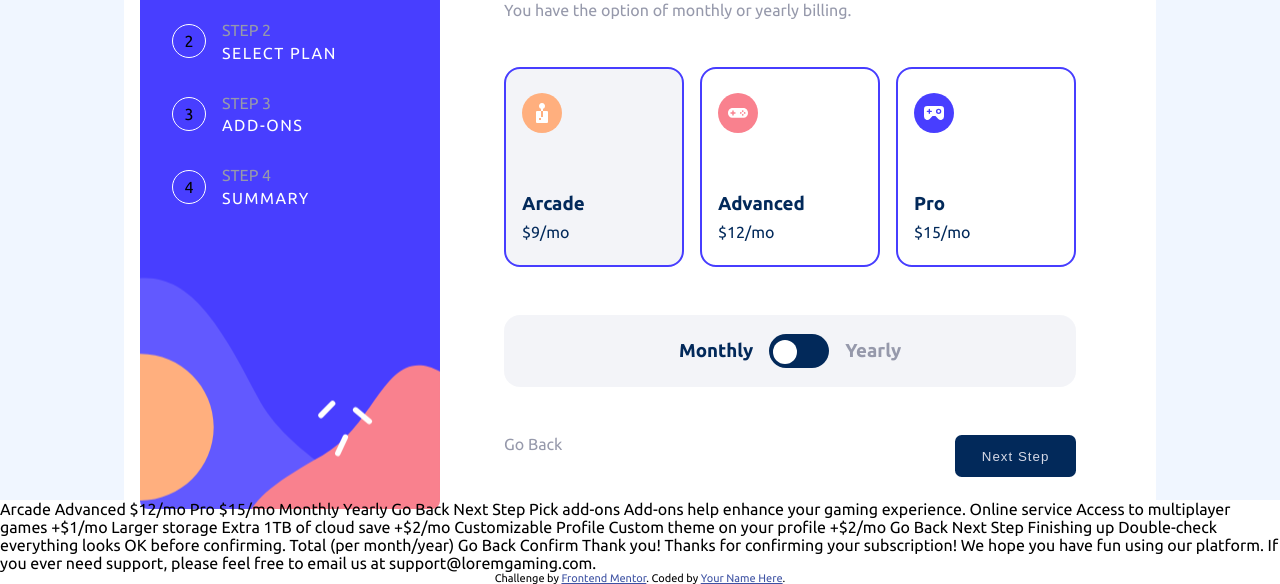
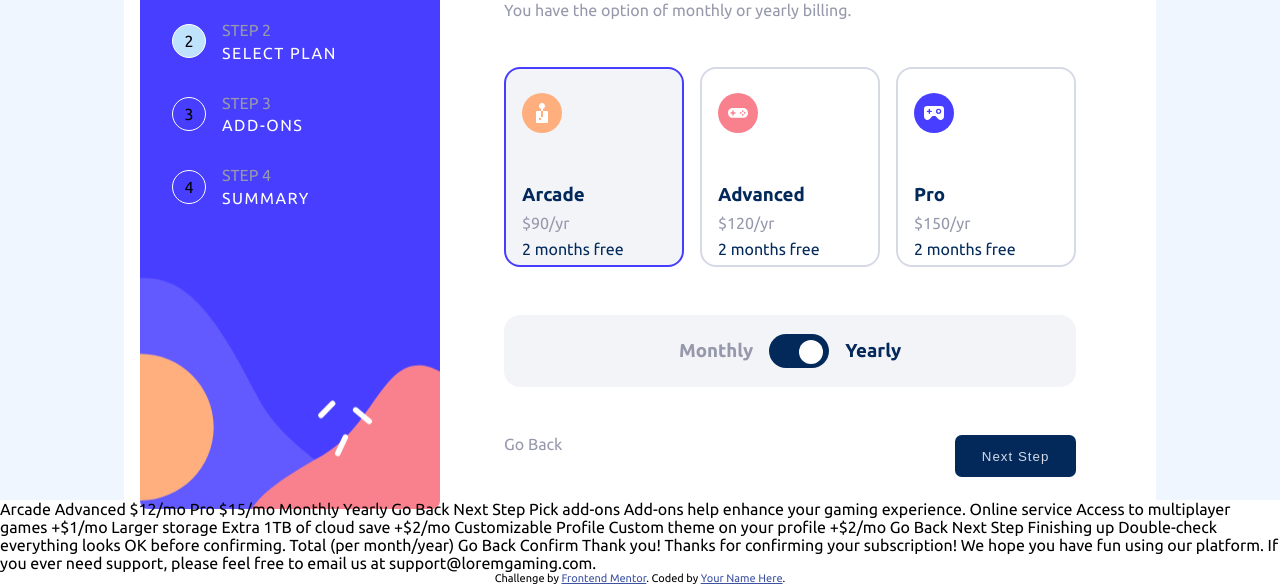
Before and after one commit to nikolasdevs/multi-step-form, a plain HTML site: page index.html in a window 1280 px wide. Shown: the part 300-884 px from the top of the page. Drawn offline with Linux system fonts and the light colour scheme.

Commit message:
step 2 yearly completed

```diff
--- a/index.html
+++ b/index.html
@@ -52,7 +52,7 @@
             </div>
           </div>
           <div class="step">
-            <div class="num">
+            <div class="num two">
               <p>2</p>
             </div>
             <div class="info">
@@ -65,7 +65,7 @@
             </div>
           </div>
           <div class="step">
-            <div class="num">
+            <div class="num three">
               <p>3</p>
             </div>
             <div class="info">
@@ -78,7 +78,7 @@
             </div>
           </div>
           <div class="step">
-            <div class="num">
+            <div class="num four">
               <p>4</p>
             </div>
             <div class="info">
@@ -139,7 +139,7 @@
               <p>You have the option of monthly or yearly billing.</p>
             </div>
           </div>
-          <div class="options">
+          <div class="options monthly">
             <div class="option-box">
               <div class="option-box-top">
                 <img src="./assets/images/icon-arcade.svg" alt="" />
@@ -174,13 +174,57 @@
               </div>
             </div>
           </div>
+          <div class="options yearly">
+            <div class="option-box">
+              <div class="option-box-top">
+                <img src="./assets/images/icon-arcade.svg" alt="" />
+              </div>
+              <div class="option-box-bottom">
+                <div class="arcade-txt"><h3>Arcade</h3></div>
+                <div class="price">
+                  <p>$90/yr</p>
+                </div>
+                <div class="free">
+                  <p>2 months free</p>
+                </div>
+              </div>
+            </div>
+            <div class="option-box">
+              <div class="option-box-top">
+                <img src="./assets/images/icon-advanced.svg" alt="" />
+              </div>
+              <div class="option-box-bottom">
+                <div class="arcade-txt"><h3>Advanced</h3></div>
+                <div class="price">
+                  <p>$120/yr</p>
+                </div>
+                <div class="free">
+                  <p>2 months free</p>
+                </div>
+              </div>
+            </div>
+            <div class="option-box">
+              <div class="option-box-top">
+                <img src="./assets/images/icon-pro.svg" alt="" />
+              </div>
+              <div class="option-box-bottom">
+                <div class="arcade-txt"><h3>Pro</h3></div>
+                <div class="price">
+                  <p>$150/yr</p>
+                </div>
+                <div class="free">
+                  <p>2 months free</p>
+                </div>
+              </div>
+            </div>
+          </div>
           <div class="switch-box">
             <div class="monthly-switch">
               <h3>Monthly</h3>
             </div>
-            <label class="switch" for="">
+            <label class="month-switch year-switch" for="">
               <input type="checkbox" />
-              <span class="slider"></span>
+              <span class="month-slider year-slider"></span>
             </label>
             <div class="yearly-switch">
               <h3>Yearly</h3>
--- a/style.css
+++ b/style.css
@@ -68,6 +68,7 @@ aside {
   justify-content: center;
   border-radius: 50%;
   padding: 1em;
+  cursor: pointer;
 }
 
 .one {
@@ -97,6 +98,7 @@ aside {
 .bottom p {
   color: var(--White);
   letter-spacing: 1.5px;
+  cursor: pointer;
 }
 
 .main {
@@ -176,7 +178,6 @@ input::placeholder {
   align-items: center;
   justify-content: end;
   margin-top: 5em;
-  background-color: aqua;
 }
 button {
   padding: 1em 2em;
@@ -192,6 +193,13 @@ button {
 .step2 {
   display: flex;
   flex-direction: column;
+}
+
+.one {
+  background-color: transparent;
+}
+.two {
+  background-color: var(--Light-blue);
 }
 
 .options {
@@ -212,12 +220,14 @@ button {
   gap: 3em;
   width: 180px;
   height: 200px;
-  border: 2px solid var(--purplish-blue);
+  border: 2px solid var(--Light-gray);
   border-radius: 1em;
+  cursor: pointer;
 }
 
 .option-box:first-child {
   background-color: hsl(229, 24%, 87%, 30%);
+  border: 2px solid var(--purplish-blue);
 }
 
 .option-box-top,
@@ -232,11 +242,13 @@ button {
   gap: 0.5em;
 }
 
-.arcade-txt h3,
-.price p {
+.arcade-txt h3 {
   color: var(--marine-blue);
 }
 
+.price p {
+  color: var(--Cool-gray);
+}
 .switch-box {
   display: flex;
   align-items: center;
@@ -267,11 +279,11 @@ label {
   cursor: pointer;
 }
 
-.switch input {
+.month-switch input {
   display: none;
 }
 
-.slider {
+.month-slider {
   position: absolute;
   top: 0;
   left: 0;
@@ -282,12 +294,12 @@ label {
   cursor: pointer;
 }
 
-.switch input:checked,
-.slider {
+.month-switch input:checked,
+.month-slider {
   background-color: var(--marine-blue);
 }
 
-.slider::before {
+.month-slider::before {
   position: absolute;
   content: "";
   height: 24px;
@@ -299,16 +311,36 @@ label {
   transition: 0.4s;
 }
 
-/* .switch input:checked,
-.slider::before {
-  transform: translateX(26px);
-} */
-
 .step2-bottom {
   display: flex;
   justify-content: space-between;
-   margin-top: 1em;
+  margin-top: 1em;
 }
 .back p {
   color: var(--Cool-gray);
+  cursor: pointer;
 }
+
+.monthly {
+  display: none;
+}
+
+.free {
+  color: var(--marine-blue);
+}
+
+.year-switch input:checked,
+.year-slider::before {
+  transform: translateX(26px);
+}
+
+.monthly-switch,
+.yearly-switch {
+  height: auto;
+  width: fit-content;
+  color: var(--Cool-gray);
+}
+
+.yearly-switch {
+  color: var(--marine-blue);
+}
```
